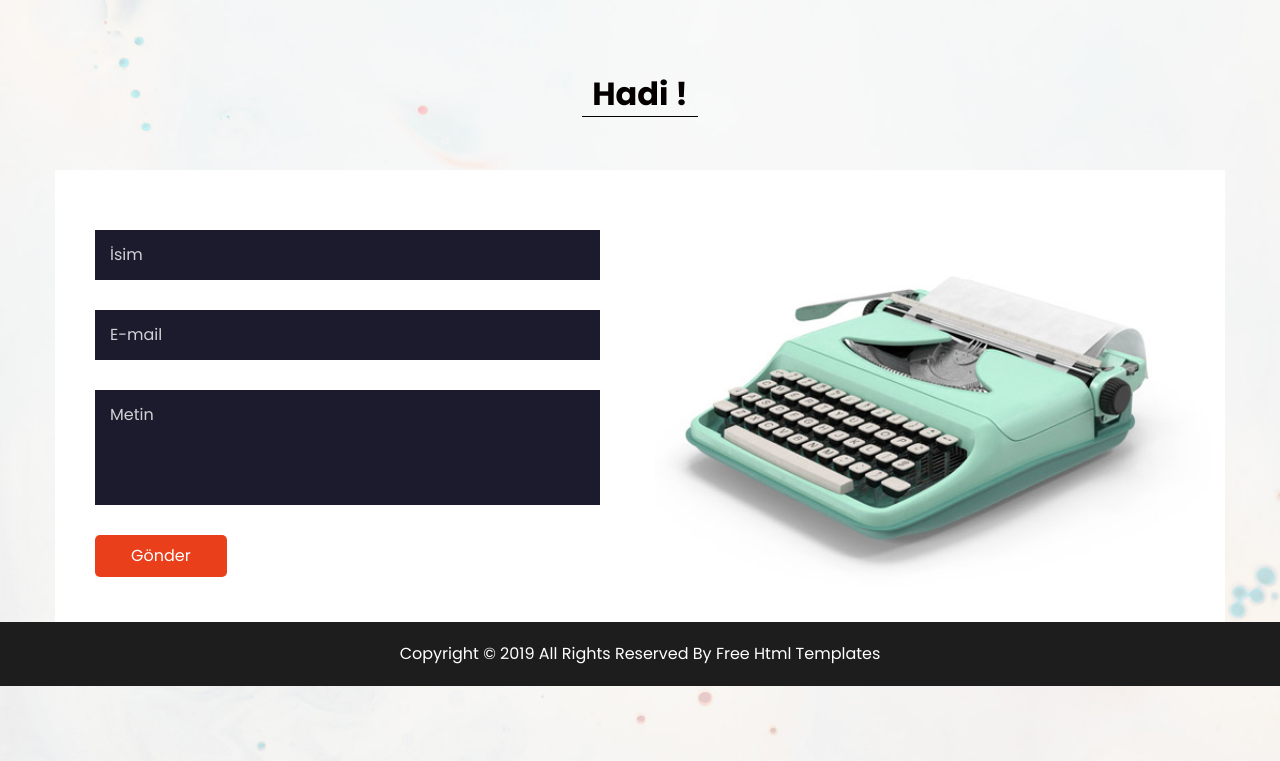
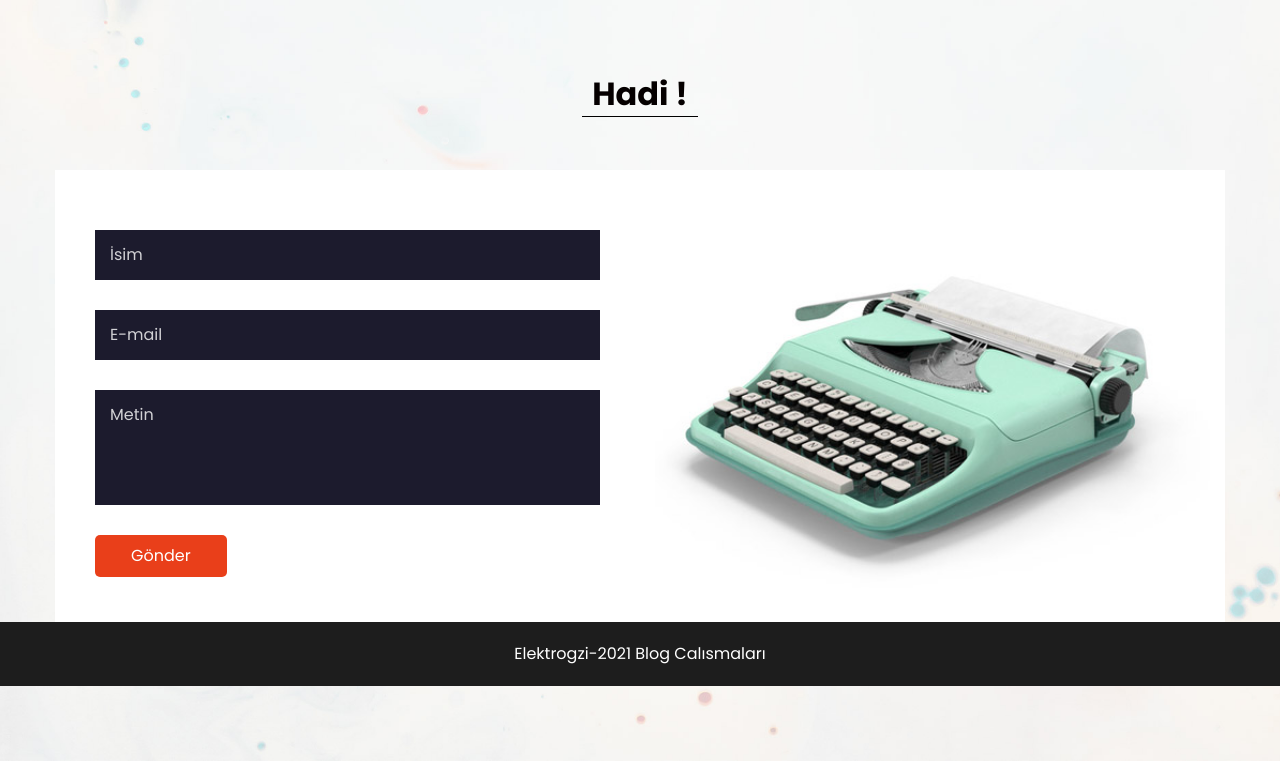
Before and after one commit to kestdem/Elektrogzi, a plain HTML site: page index.html in a window 1280 px wide. Shown: the part 2325-3086 px from the top of the page. Drawn offline with nearby package versions, Linux system fonts and the light colour scheme.

Commit message:
Update index.html

```diff
--- a/index.html
+++ b/index.html
@@ -352,8 +352,7 @@
   <!-- footer section -->
   <section class="container-fluid footer_section">
     <p>
-      Copyright &copy; 2019 All Rights Reserved By
-      <a href="https://html.design/">Free Html Templates</a>
+          Elektrogzi-2021 Blog Calısmaları
     </p>
   </section>
   <!-- footer section -->
```
